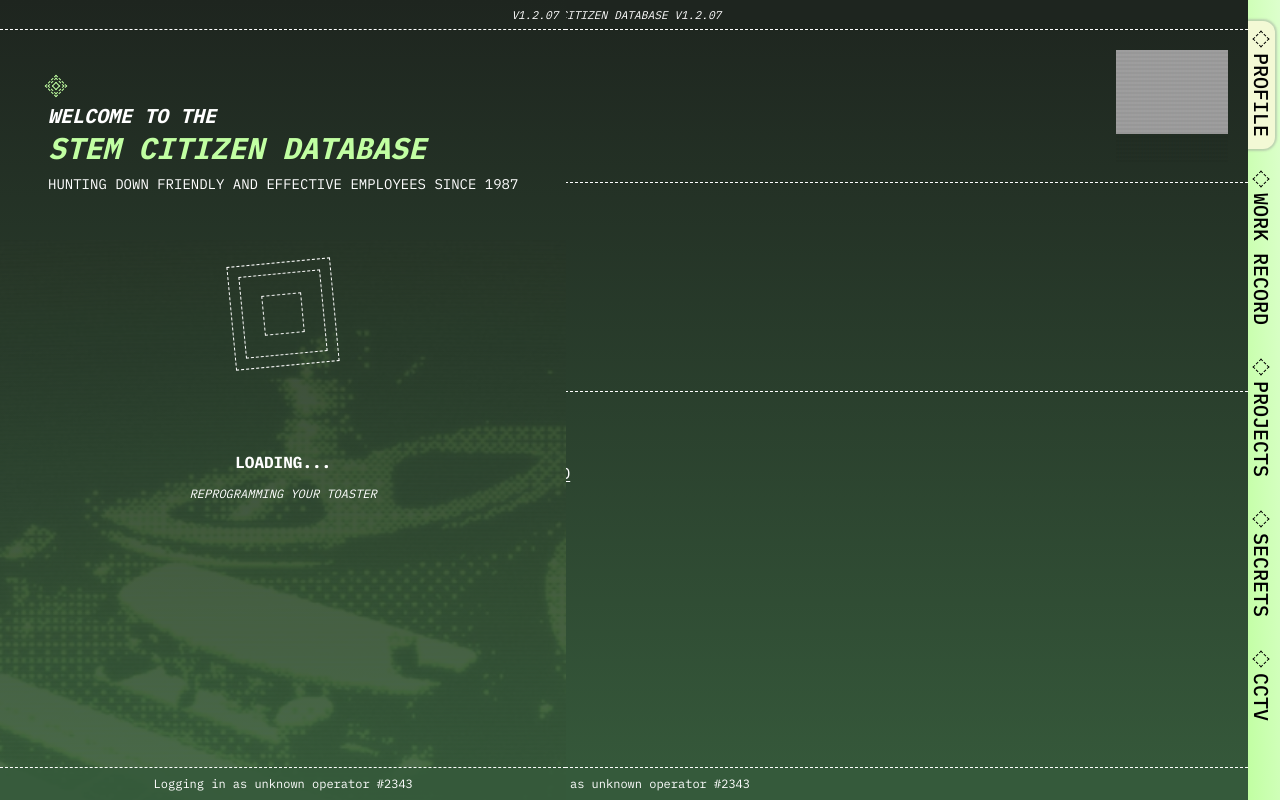
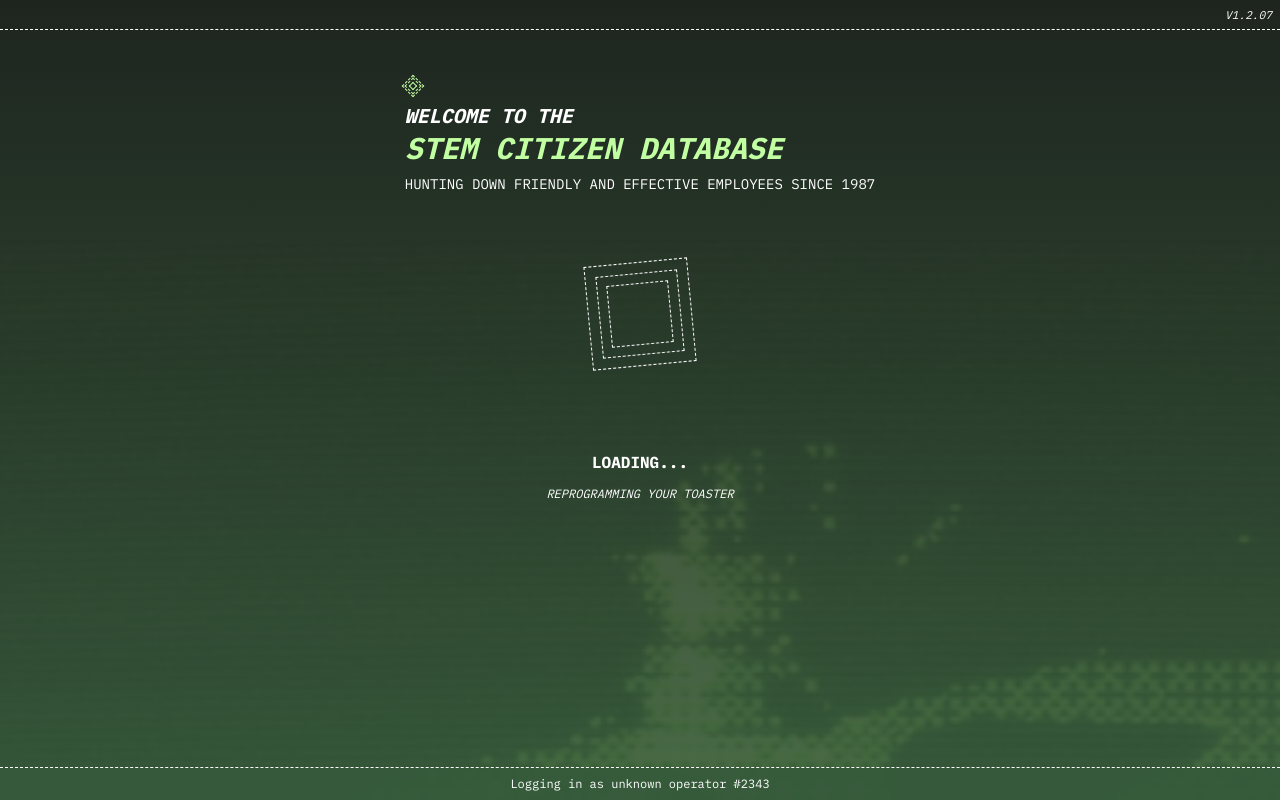
Before and after one commit to jg35/portfolio, a Next.js app: page / in a window 1280 px wide. Built offline with nearby package versions, Linux system fonts and the light colour scheme; grey boxes are pictures that could not be loaded.

Commit message:
little fixes to home and work history

```diff
--- a/app/globals.css
+++ b/app/globals.css
@@ -70,6 +70,13 @@
   left: 30%;
   width: 40%;
   height: 40%;
+}
+
+.logo.big::before {
+  top: 20%;
+  left: 20%;
+  width: 60%;
+  height: 60%;
 }
 
 .logo::after {
--- a/components/Loading.tsx
+++ b/components/Loading.tsx
@@ -6,24 +6,31 @@ import { useEffect, useState } from "react";
 import { messages } from "@/lib/data/messages";
 
 export default function Loading() {
-  const [isLoading, setIsLoading] = useState(
-    sessionStorage.getItem("loaded") ? false : true
-  );
+  const [isLoading, setIsLoading] = useState("initial");
+
   useEffect(() => {
+    setIsLoading(!sessionStorage.getItem("loaded") ? "true" : "false");
     setTimeout(() => {
-      setIsLoading(false);
+      setIsLoading("false");
       sessionStorage.setItem("loaded", "true");
     }, messages.length * 2000);
   });
 
-  return isLoading ? (
-    <div className="flex flex-col min-h-screen fixed top-0 left-0 gradient-retro page z-20 bg-radio">
+  if (isLoading === "initial") {
+    return (
+      <div className="w-full flex flex-col min-h-screen fixed top-0 left-0 gradient-retro page z-20 bg-radio" />
+    );
+  }
+
+  return isLoading === "true" ? (
+    <div className="w-full flex flex-col min-h-screen fixed top-0 left-0 gradient-retro page z-20 bg-radio">
       <header
         className={`border-b-white border-b border-dashed py-1 px-2 text-sm italic text-right`}
       >
         <small>v1.2.07</small>
       </header>
-      <div className="p-12">
+      <div className="p-12 flex flex-col">
+        <div className="mx-auto">
           <Logo size={4} color="lime" />
           <h1 className="uppercase font-bold italic text-xl my-2">
             Welcome to the <br />
@@ -32,6 +39,7 @@ export default function Loading() {
           <p className="text-sm">
             Hunting down friendly and effective employees since 1987
           </p>
+        </div>
         <Spinner />
       </div>
       <Footer loggingIn />
--- a/components/Logo.tsx
+++ b/components/Logo.tsx
@@ -20,11 +20,12 @@ export function Logo({
     white: "border-white",
     lime: "border-lime",
   };
+
   return (
     <div
-      className={`rotate-45 logo ${sizeClass[size]} ${borderClass[color]} ${
-        loading ? "loading" : ""
-      }`}
+      className={`rotate-45 logo ${size > 6 ? "big" : ""} ${sizeClass[size]} ${
+        borderClass[color]
+      } ${loading ? "loading" : ""}`}
     />
   );
 }
```
Lines whose indentation alone changed are shown as unchanged.
